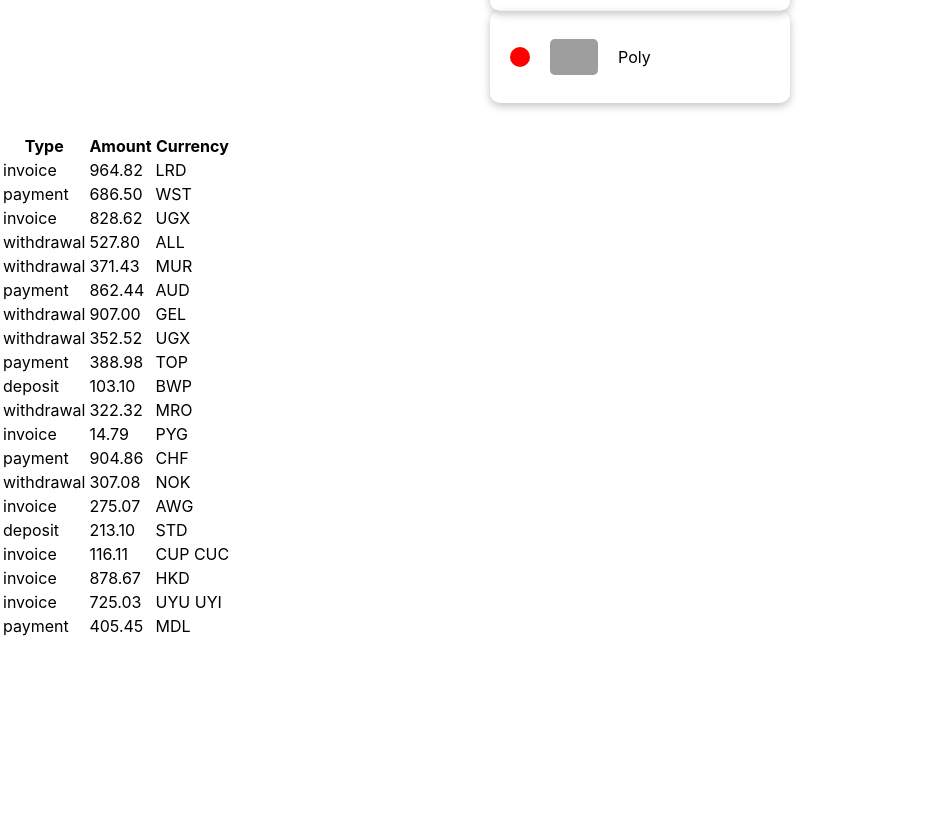
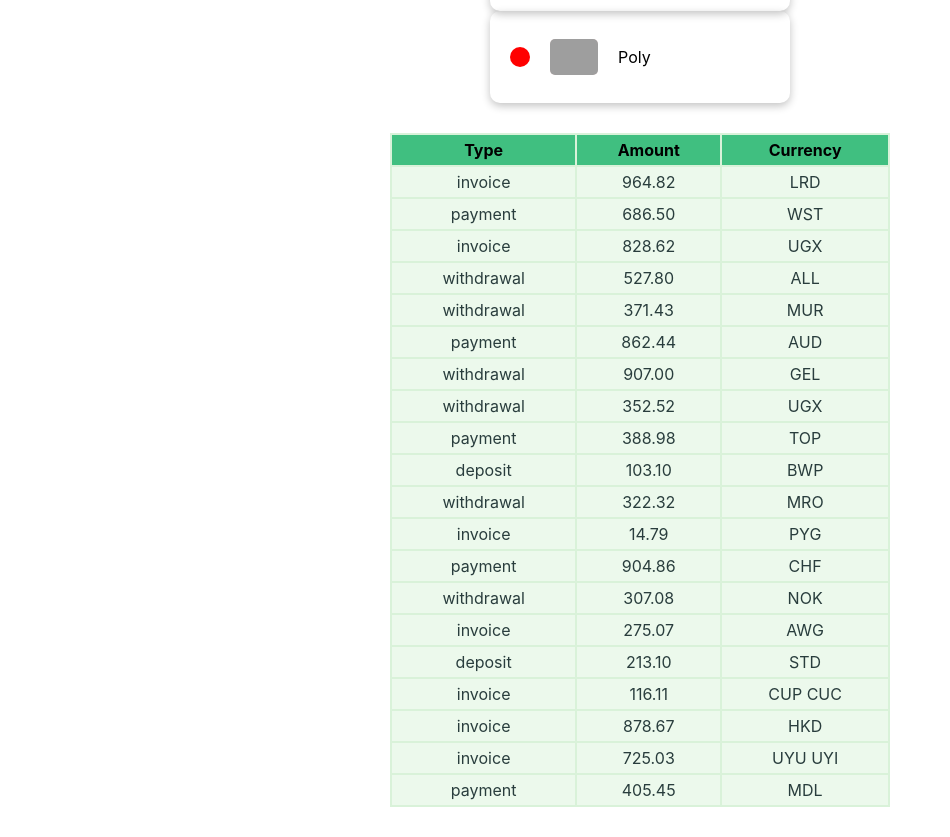
Before and after one commit to MarynaPyvovar/goit-react-hw-01-components, a React (Create React App) app: page / in a window 1280 px wide. Shown: the part 1080-1917 px from the top of the page, without its empty margins (0-950 px from the left). Before the commit the page ends 1719 px from the top, so only its background shows below. Built offline with nearby package versions, Linux system fonts and the light colour scheme; grey boxes are pictures that could not be loaded.

Commit message:
04 styles

```diff
--- a/src/components/TransactionHistory/TranactionHistory.jsx
+++ b/src/components/TransactionHistory/TranactionHistory.jsx
@@ -1,15 +1,16 @@
+import { TableWrapper, TableHead, TableBody } from './TransactionHistoryStyled';
 import PropTypes from "prop-types";
 
 export const TransactionHistory = ({items}) => {
-    return (<table className="transaction-history">
-  <thead>
+    return (<TableWrapper>
+  <TableHead>
     <tr>
       <th>Type</th>
       <th>Amount</th>
       <th>Currency</th>
     </tr>
-  </thead>
-        <tbody>
+  </TableHead>
+        <TableBody>
             {
                 items.map(({id, type, amount, currency}) =>
                     <tr key={id}>
@@ -19,8 +20,8 @@ export const TransactionHistory = ({items}) => {
                     </tr>
                 )
             }
-  </tbody>
-</table>)
+  </TableBody>
+</TableWrapper>)
 }
 
 TransactionHistory.propTypes = {
--- a/src/components/TransactionHistory/TransactionHistoryStyled.js
+++ b/src/components/TransactionHistory/TransactionHistoryStyled.js
@@ -0,0 +1,26 @@
+import styled from 'styled-components';
+
+export const TableWrapper = styled.table`
+  width: 500px;
+  margin: 30px auto;
+  background-color: #d9f2d9;
+`;
+export const TableHead = styled.thead`
+    padding: 20px;
+    background-color: #40bf80;
+
+    & th {
+      padding: 5px;
+    }
+  }
+`;
+
+export const TableBody = styled.tbody`
+  color: #293d3d;
+  background-color: #ecf9ec;
+
+  & td {
+    padding: 5px;
+    text-align: center;
+  }
+`;
```
